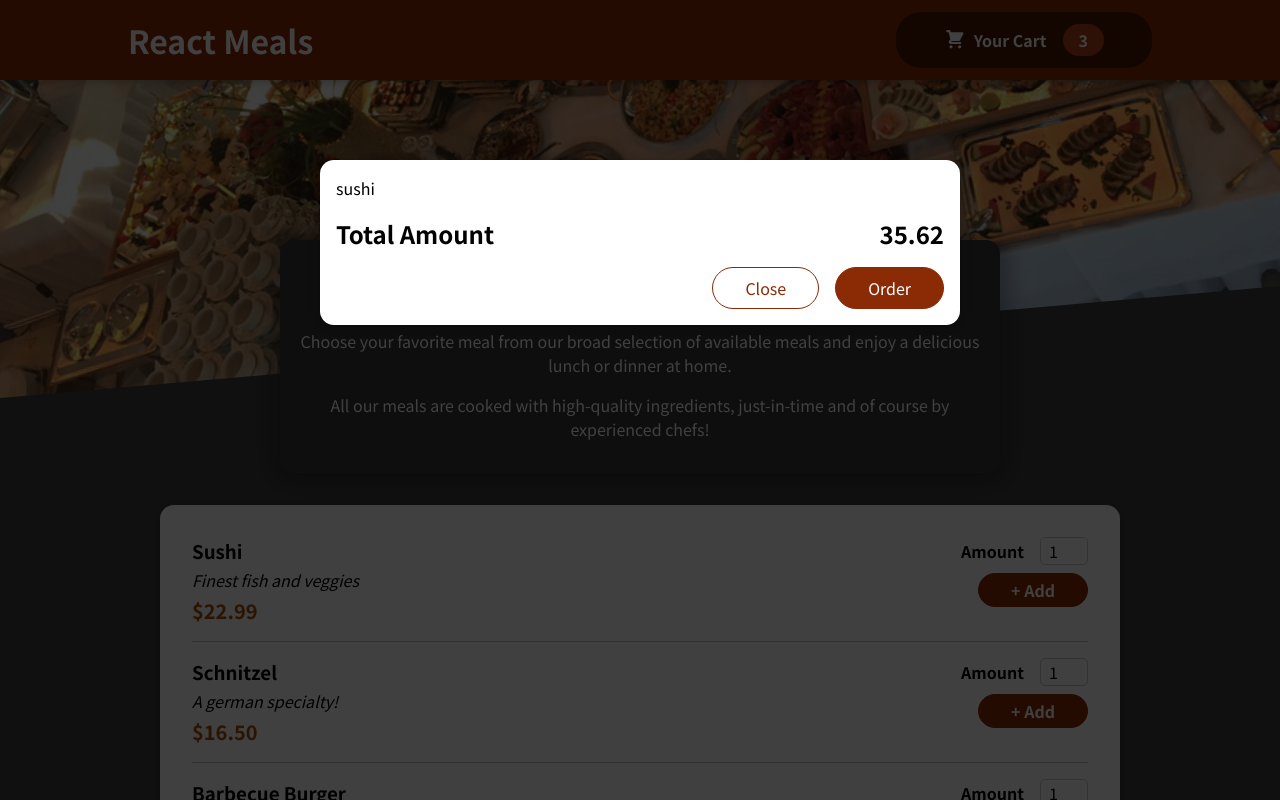
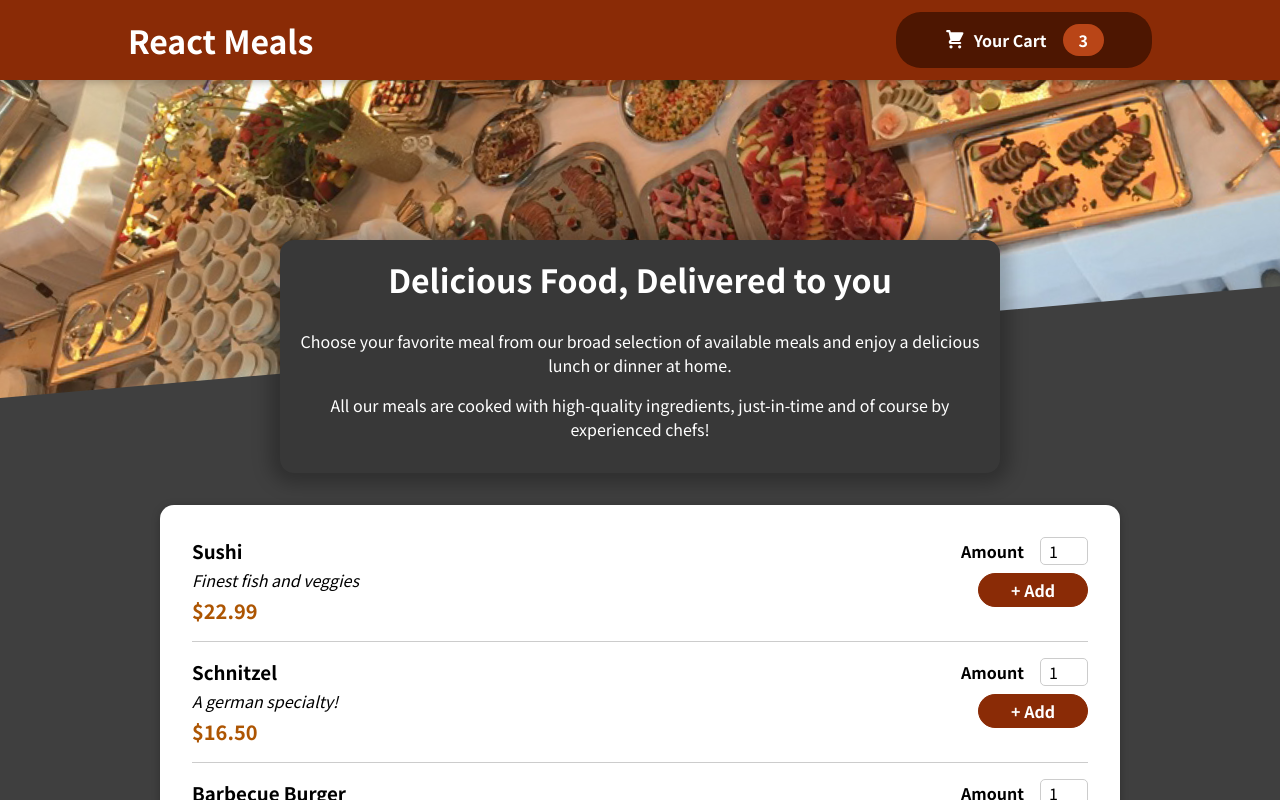
Before and after one commit to fstipo/Food-app, a React (Create React App) app: page / in a window 1280 px wide. Shown: the top 800 px of the page. Built offline with nearby package versions, Linux system fonts and the light colour scheme.

Commit message:
useState Modal

```diff
--- a/src/App.js
+++ b/src/App.js
@@ -1,15 +1,24 @@
-import React, { Fragment } from 'react';
+import React, { Fragment, useState } from 'react';
 import Cart from './components/Cart/Cart';
 import Header from './components/Layout/Header';
 import Meals from './components/Meals/Meals';
 const App = () => {
+  const [cartIsShown, setCartIsShown] = useState(false);
+
+  const showCartHandler = () => {
+    setCartIsShown(true);
+  };
+
+  const hideCartHandler = () => {
+    setCartIsShown(false);
+  };
   return (
     <>
-      <Header />
+      {cartIsShown && <Cart onClose={hideCartHandler} />}
+      <Header onShowCart={showCartHandler} />
       <main>
         <Meals />
       </main>
-      <Cart />
     </>
   );
 };
--- a/src/components/Cart/Cart.js
+++ b/src/components/Cart/Cart.js
@@ -2,22 +2,24 @@
 import Modal from '../UI/Modal';
 
 const Cart = (props) => {
-  const cartItems = [{ id: 'c1', name: 'sushi', amount: 2, price: 12.99 }].map(
-    (item) => (
-      <ul className={styles['cart-items']}>
-        <li>{item.name}</li>
-      </ul>
-    )
-  );
+  const cartItems = [
+    { key: 'id', id: 'c1', name: 'sushi', amount: 2, price: 12.99 },
+  ].map((item) => (
+    <ul className={styles['cart-items']}>
+      <li>{item.name}</li>
+    </ul>
+  ));
   return (
-    <Modal>
+    <Modal onClick={props.onClose}>
       {cartItems}
       <div className={styles.total}>
         <span>Total Amount</span>
         <span>35.62</span>
       </div>
       <div className={styles.actions}>
-        <button className={styles['button--alt']}>Close</button>
+        <button onClick={props.onClose} className={styles['button--alt']}>
+          Close
+        </button>
         <button className={styles.button}>Order</button>
       </div>
     </Modal>
--- a/src/components/Layout/Header.js
+++ b/src/components/Layout/Header.js
@@ -7,7 +7,7 @@
     <Fragment>
       <header className={styles.header}>
         <h1>React Meals</h1>
-        <HeaderCartButton />
+        <HeaderCartButton onClick={props.onShowCart} />
       </header>
       <div className={styles['main-image']}>
         <img src={mealsImage} alt="A table full of delicious food" />
--- a/src/components/Layout/HeaderCartButton.js
+++ b/src/components/Layout/HeaderCartButton.js
@@ -3,7 +3,7 @@
 
 const HeaderCartButton = (props) => {
   return (
-    <button className={styles.button}>
+    <button className={styles.button} onClick={props.onClick}>
       <span className={styles.icon}>
         <ChartIcon />
       </span>
--- a/src/components/Meals/AvailableMeals.js
+++ b/src/components/Meals/AvailableMeals.js
@@ -32,7 +32,8 @@
 const AvailableMeals = () => {
   const mealList = DUMMY_MEALS.map((meal) => (
     <MealItem
-      key={meal.key}
+      id={meal.id}
+      key={meal.id}
       name={meal.name}
       description={meal.description}
       price={meal.price}
--- a/src/components/UI/Modal.js
+++ b/src/components/UI/Modal.js
@@ -1,8 +1,8 @@
 import React, { Fragment } from 'react';
 import ReactDOM from 'react-dom';
 import styles from './Modal.module.css';
-const Backdrop = () => {
-  return <div className={styles.backdrop}></div>;
+const Backdrop = (props) => {
+  return <div className={styles.backdrop} onClick={props.onClick}></div>;
 };
 
 const ModalOverlay = (props) => {
@@ -17,7 +17,10 @@
   const portalElement = document.getElementById('overlays');
   return (
     <Fragment>
-      {ReactDOM.createPortal(<Backdrop />, portalElement)}
+      {ReactDOM.createPortal(
+        <Backdrop onClick={props.onClick} />,
+        portalElement
+      )}
       {ReactDOM.createPortal(
         <ModalOverlay>{props.children}</ModalOverlay>,
         portalElement
```
Also changed, not shown: 1 other file (tests, documents, lock files or other folders).
